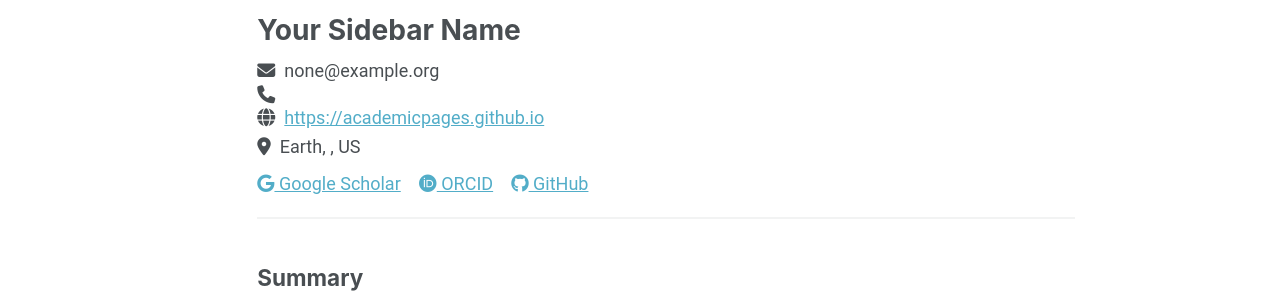
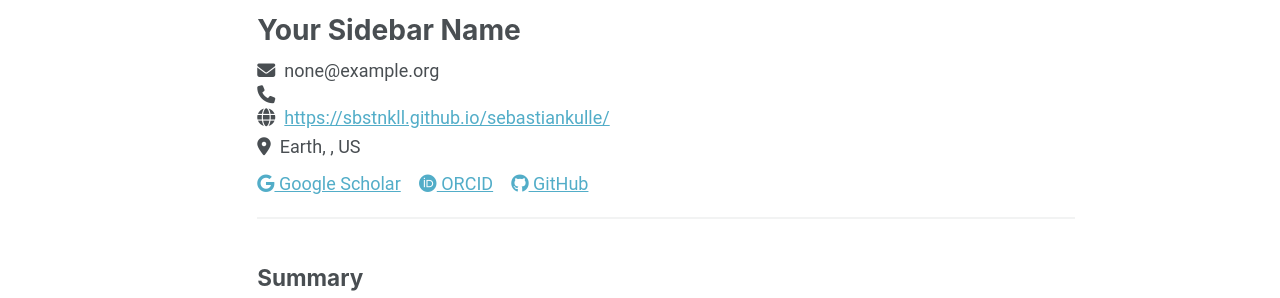
Before and after one commit to sbstnkll/sebastiankulle, a Jekyll site: the page built from _pages/cv-json.md, in a window 1280 px wide and 900 px high. Shown: the part 127-425 px from the top of the window. Built offline with Jekyll 4.4.1, drawn with Linux system fonts in a browser that asks for light colours; a script that is not in the unit is left out.

Commit message:
Update personal website and GitHub information

```diff
--- a/_data/cv.json
+++ b/_data/cv.json
@@ -3,7 +3,7 @@
     "name": "Your Sidebar Name",
     "email": "none@example.org",
     "phone": "",
-    "website": "https://academicpages.github.io",
+    "website": "https://sbstnkll.github.io/sebastiankulle/",
     "summary": "Currently employed at Red Brick University. Short biography for the left-hand sidebar",
     "location": {
       "address": "",
@@ -25,8 +25,8 @@
       },
       {
         "network": "GitHub",
-        "username": "academicpages",
-        "url": "https://github.com/academicpages"
+        "username": "sbstnkll",
+        "url": "https://github.com/sbstnkll"
       }
     ]
   },
```
